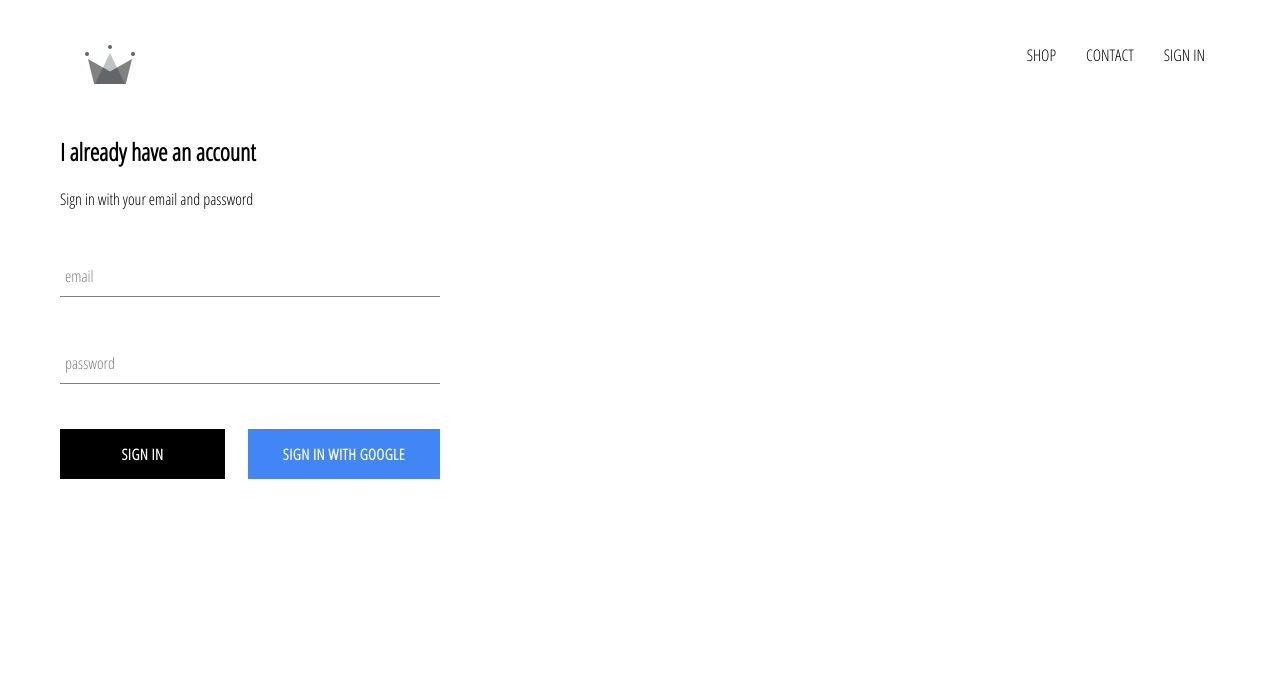
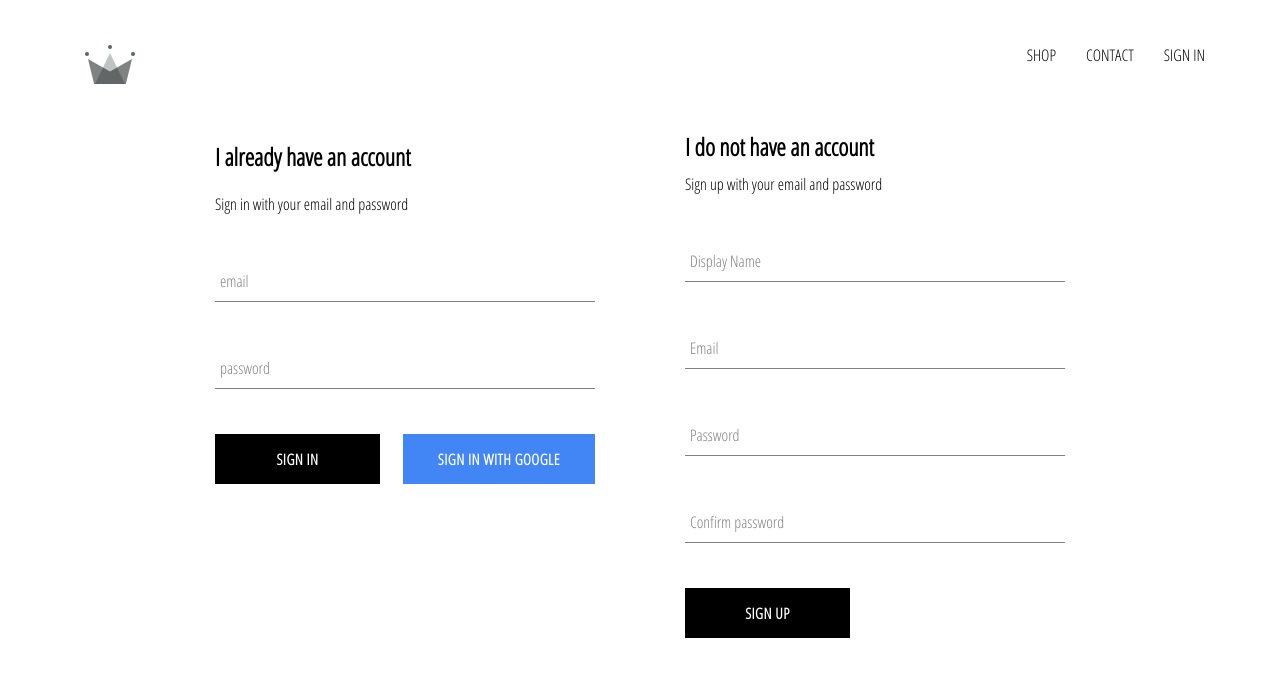
Before and after one commit to skidlucas/crwn-clothing, a React (Create React App) app: page /signin in a window 1280 px wide. Shown: the top 676 px of the page. Built offline with nearby package versions, Linux system fonts and the light colour scheme; no server answers.

Commit message:
Add Signup component with firebase email/pw authentication; store users into firestore

```diff
--- a/src/App.js
+++ b/src/App.js
@@ -32,6 +32,8 @@
               ...snapshot.data()
             }
           });
+
+          console.log(this.state);
         });
       } else {
         this.setState({ currentUser: userAuth }); // null
--- /dev/null
+++ b/src/components/sign-up/sign-up.component.jsx
@@ -0,0 +1,99 @@
+import React from 'react';
+
+import FormInput from '../form-input/form-input.component';
+import CustomButton from '../custom-button/custom-button.component';
+
+import { auth, createUserProfileDocument } from '../../firebase/firebase.utils';
+
+import './sign-up.styles.scss';
+
+class SignUp extends React.Component {
+  constructor() {
+    super();
+
+    this.state = {
+      displayName: '',
+      email: '',
+      password: '',
+      confirmPassword: ''
+    };
+  }
+
+  handleSubmit = async (event) => {
+    event.preventDefault();
+
+    const { displayName, email, password, confirmPassword } = this.state;
+    if (password !== confirmPassword) {
+      alert('passwords don\'t match');
+      return;
+    }
+
+    try {
+      const { user } = await auth.createUserWithEmailAndPassword(email, password);
+      await createUserProfileDocument(user, { displayName });
+      this.setState({
+        displayName: '',
+        email: '',
+        password: '',
+        confirmPassword: ''
+      });
+    } catch (e) {
+      console.error(e);
+    }
+  };
+
+  handleChange = event => {
+    const { value, name } = event.target;
+
+    this.setState({ [name]: value });
+  };
+
+  render() {
+    const { displayName, email, password, confirmPassword } = this.state;
+    return (
+      <div className='sign-up'>
+        <h2 className='title'>I do not have an account</h2>
+        <span>Sign up with your email and password</span>
+        <form className='sign-up-form' onSubmit={this.handleSubmit}>
+          <FormInput
+            type='text'
+            name='displayName'
+            value={displayName}
+            onChange={this.handleChange}
+            label='Display Name'
+            required
+          />
+          <FormInput
+            type='email'
+            name='email'
+            value={email}
+            onChange={this.handleChange}
+            label='Email'
+            required
+          />
+          <FormInput
+            type='password'
+            name='password'
+            value={password}
+            onChange={this.handleChange}
+            label='Password'
+            required
+          />
+          <FormInput
+            type='password'
+            name='confirmPassword'
+            value={confirmPassword}
+            onChange={this.handleChange}
+            label='Confirm password'
+            required
+          />
+
+          <CustomButton type='submit'> SIGN UP</CustomButton>
+
+        </form>
+      </div>
+    );
+  }
+}
+
+export default SignUp;
--- /dev/null
+++ b/src/components/sign-up/sign-up.styles.scss
@@ -0,0 +1,9 @@
+.sign-up {
+  display: flex;
+  flex-direction: column;
+  width: 380px;
+
+  .title {
+    margin: 10px 0;
+  }
+}
--- a/src/pages/sign-in-and-sign-up/sign-in-and-sign-up.component.jsx
+++ b/src/pages/sign-in-and-sign-up/sign-in-and-sign-up.component.jsx
@@ -1,10 +1,12 @@
 import React from 'react';
 import './sign-in-and-sign-up.styles.scss';
 import SignIn from '../../components/sign-in/sign-in.component';
+import SignUp from '../../components/sign-up/sign-up.component';
 
 const SignInAndSignUpPage = () => (
   <div className='sign-in-and-sign-up'>
     <SignIn/>
+    <SignUp/>
   </div>
 );
 
--- a/src/pages/sign-in-and-sign-up/sign-in-and-sign-up.styles.scss
+++ b/src/pages/sign-in-and-sign-up/sign-in-and-sign-up.styles.scss
@@ -0,0 +1,6 @@
+.sign-in-and-sign-up {
+  width: 850px;
+  display: flex;
+  justify-content: space-between;
+  margin: 30px auto;
+}
```
